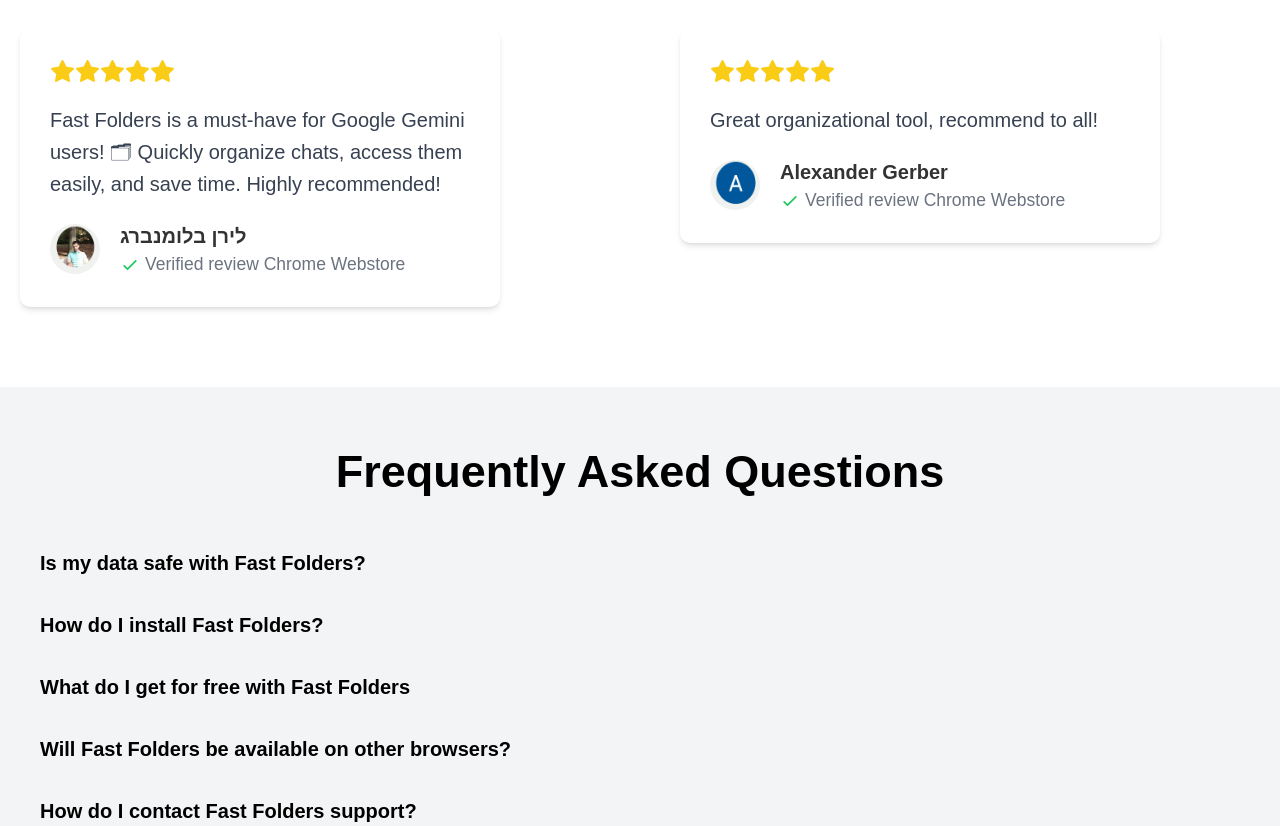
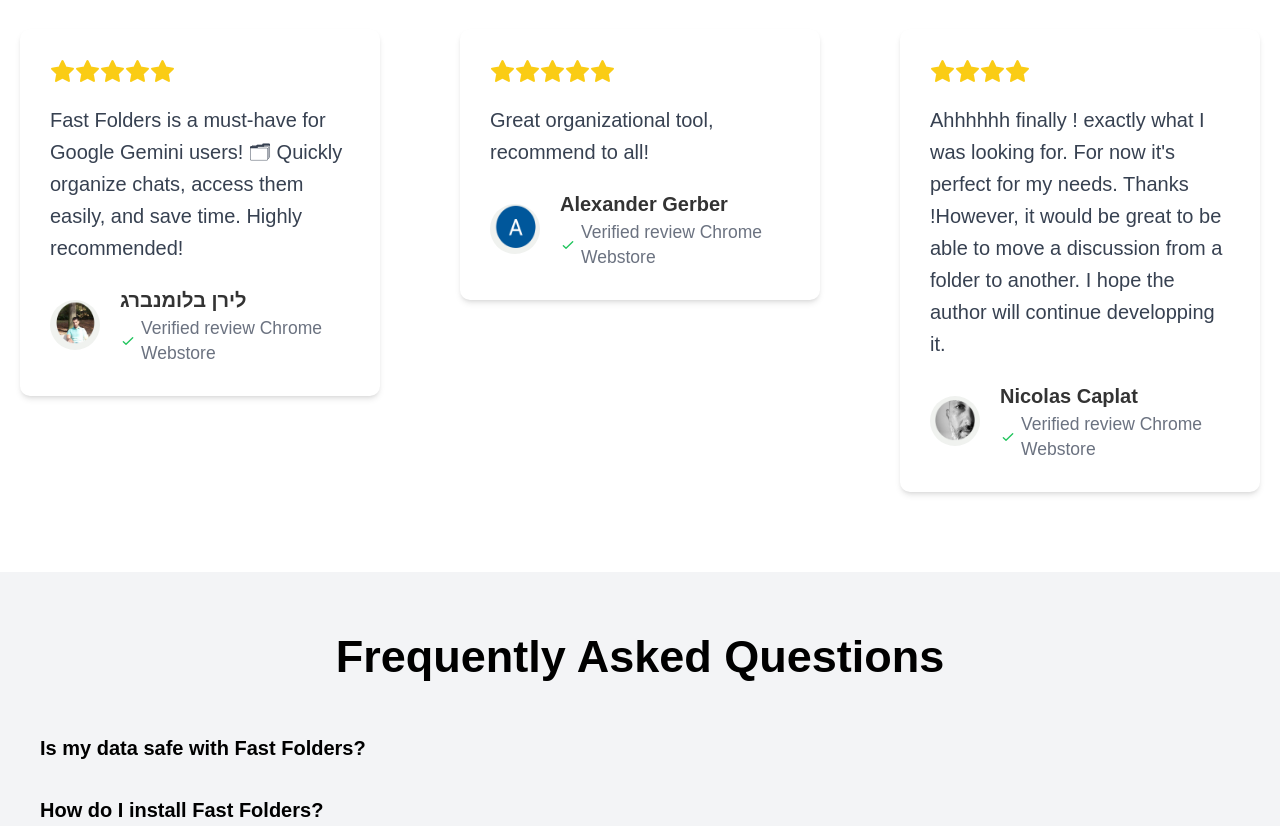
Before and after one commit to SJ-209/fast-folders-lp2, a React (Vite) app: page / in a window 1280 px wide. Shown: the part 3030-3856 px from the top of the page. Built offline with nearby package versions, Linux system fonts and the light colour scheme; a web font is replaced by a local one.

Commit message:
Added review rating

```diff
--- a/src/components/scrolling-reviews.jsx
+++ b/src/components/scrolling-reviews.jsx
@@ -4,6 +4,7 @@ import { useEffect, useState } from "react"
 import { Star } from "lucide-react"
 import review1 from "../assets/review-1.png"
 import review2 from "../assets/review-2.png"
+import review3 from "../assets/review-3.png"
 
 const reviews = [
   {
@@ -20,14 +21,13 @@ const reviews = [
     content: "Great organizational tool, recommend to all!",
     rating: 5,
   },
-  // {
-  //   id: 1,
-  //   name: "Helen",
-  //   avatar:
-  //     "https://hebbkx1anhila5yf.public.blob.vercel-storage.com/Screenshot%202025-02-12%20at%2022.26.45-lcrlQ0d74qIg2yfFp0zZo2UUJyzL1t.png",
-  //   content: "A great tool for ChatGPT power users.",
-  //   rating: 5,
-  // },
+  {
+    id: 3,
+    name: "Nicolas Caplat",
+    avatar: review3,
+    content: "Ahhhhhh finally ! exactly what I was looking for. For now it's perfect for my needs. Thanks !However, it would be great to be able to move a discussion from a folder to another. I hope the author will continue developping it.",
+    rating: 4,
+  },
   // {
   //   id: 1,
   //   name: "Helen",
@@ -100,7 +100,7 @@ const ScrollingReviews = () => {
         ))}
       </div> */}
       {/* Display the reviews in a static grid */}
-      <div className="grid md:grid-cols-2 gap-8 max-w-5xl mx-auto">
+      <div className="grid md:grid-cols-3 gap-8 max-w-5xl mx-auto">
         {reviews.map((review) => (
           <div key={review.id} className="px-4">
             <ReviewCard {...review} />
```
Also changed, not shown: src/assets/review-3.png (added).
